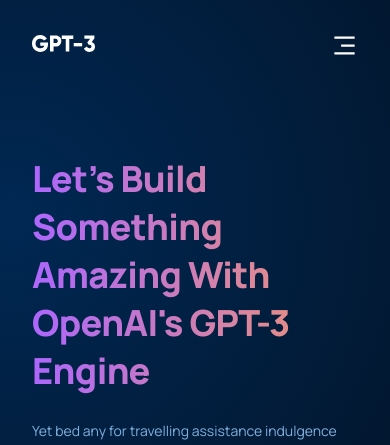
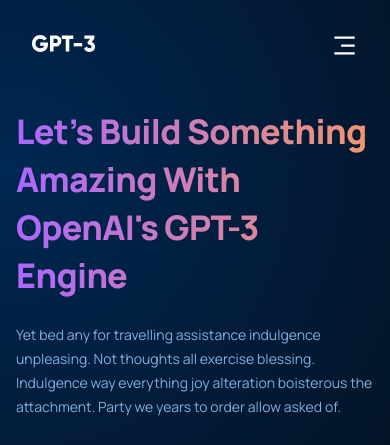
Before and after one commit to charlesknapp/React-Landing-Page, a React (Create React App) app: page / in a window 390 px wide. Shown: the top 445 px of the page. Built offline with nearby package versions, Linux system fonts and the light colour scheme.

Commit message:
Responsive CSS styling fixes for mobile screen sizes.

```diff
--- a/src/App.css
+++ b/src/App.css
@@ -99,7 +99,7 @@
   }
   @media screen and (max-width: 550px) {
     .section__padding {
-        padding: 4rem 2rem;
+        padding: 1rem 1rem;
     }
     .section__margin {
         margin: 4rem 2rem;
--- a/src/containers/header/header.css
+++ b/src/containers/header/header.css
@@ -145,7 +145,7 @@
 
 @media screen and (max-width: 468px) {
     .gpt3__header h1 {
-        font-size: 36px;
+        font-size: 34px;
         line-height: 48px;
     }
     .gpt3__header p {
```
